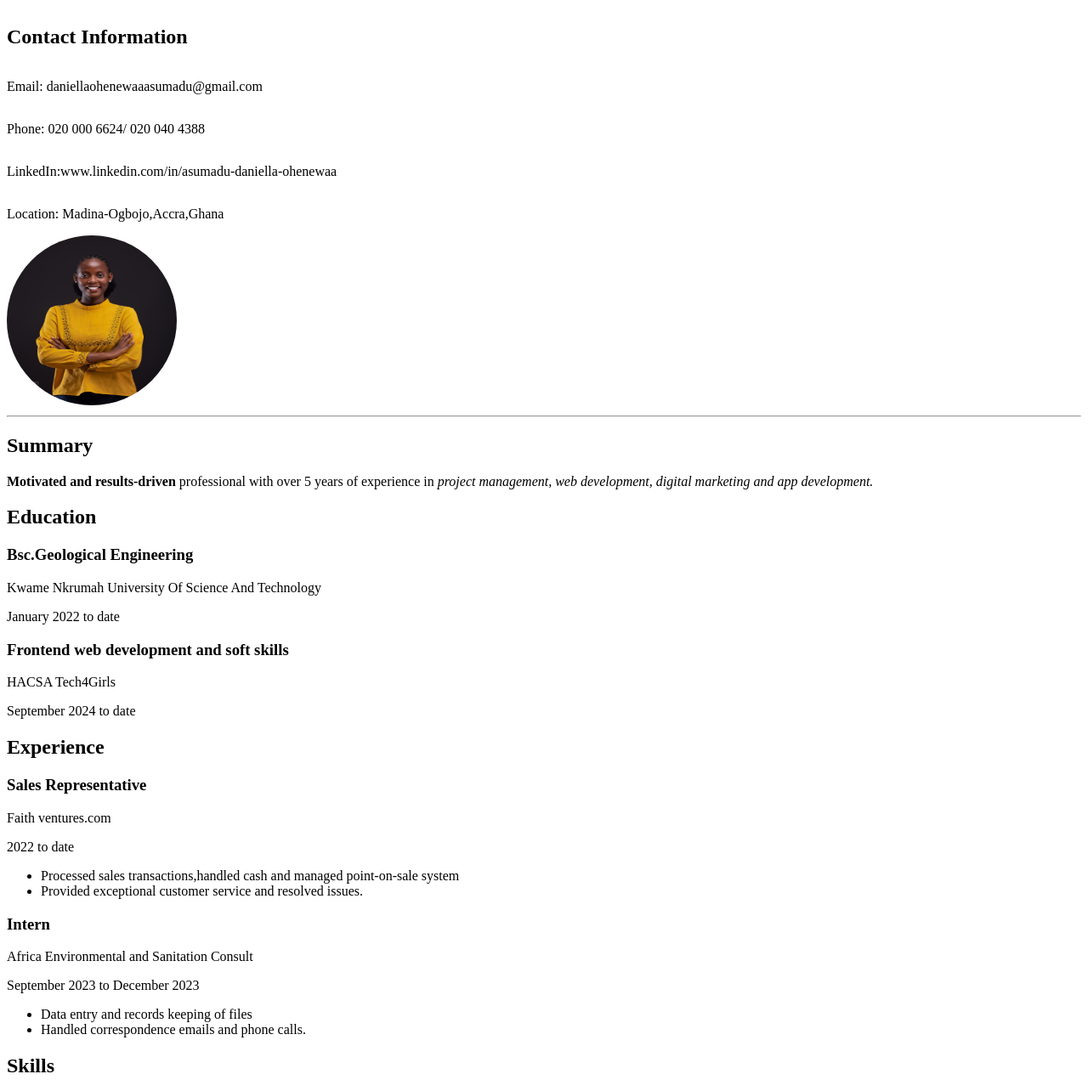
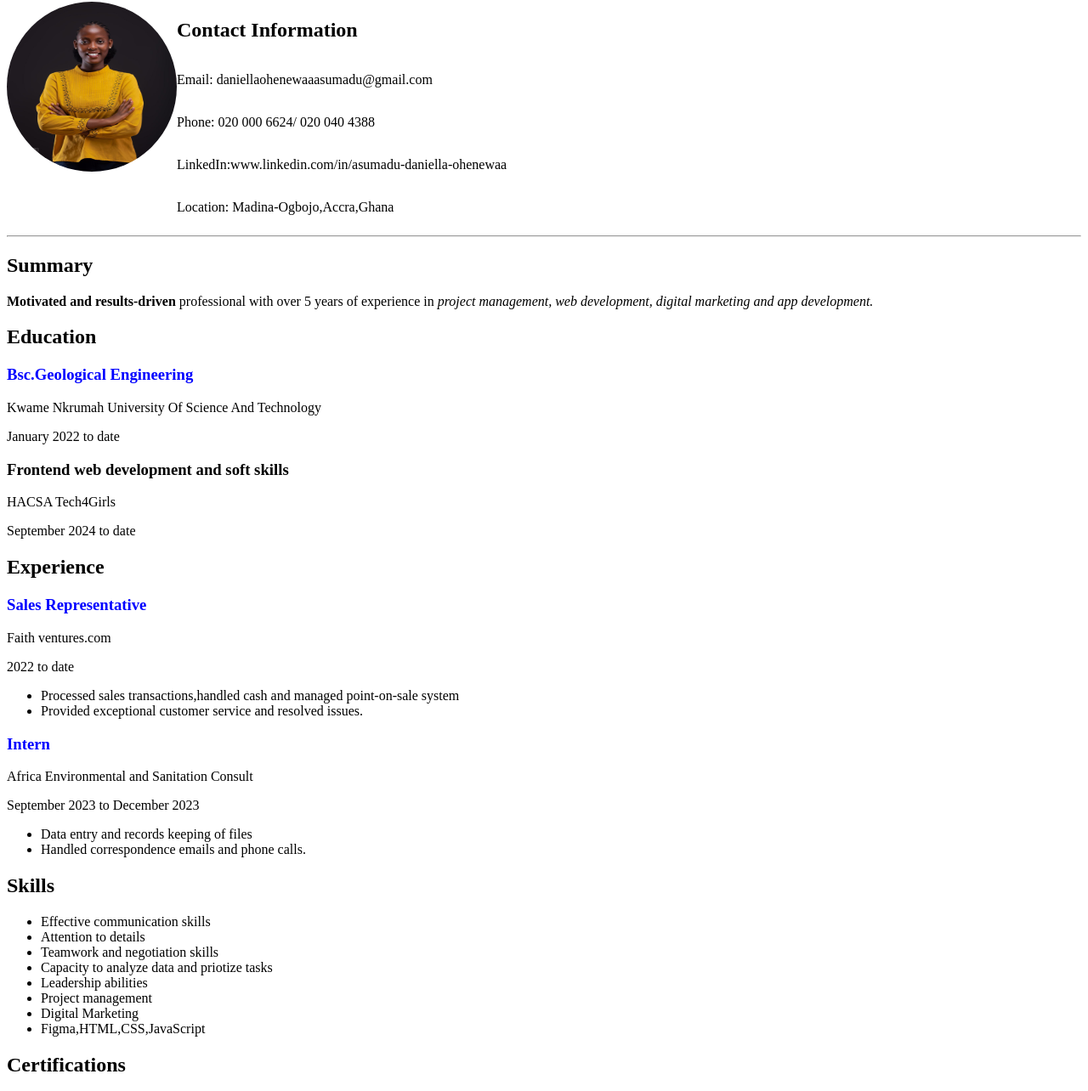
Before and after one commit to DaniellaOhenewaaAsumadu/T4G-homework2, a plain HTML site: page index.html in a window 1280 px wide. Shown: the part 78-1362 px from the top of the page at 85% size. Drawn offline with Linux system fonts and the light colour scheme.

Commit message:
added a few changes

```diff
--- a/index.html
+++ b/index.html
@@ -7,15 +7,22 @@
     <link rel="stylesheet" href="src/style.css">
 </head>
 <body class=".entire-cv">
-    <div class="firstsection">
+
      <h1 class="personal-information">Asumadu Daniella Ohenewaa</h1>
-    <h2>Contact Information</h2>
+
+<section class="all">
+<div class="change-postion2">
+<img class="cv-image" src="images/Daniella.jpg" alt="my picture" width="310"height="180">
+</div>
+  <div class="firstsection">
+     <h2>Contact Information</h2>
     <p>Email: daniellaohenewaaasumadu@gmail.com</p>
     <p>Phone: 020 000 6624/ 020 040 4388</p>
     <p>LinkedIn:www.linkedin.com/in/asumadu-daniella-ohenewaa</p>
     <p>Location: Madina-Ogbojo,Accra,Ghana</p>
     </div>
-    <img class="cv-image" src="images/Daniella.jpg" alt="my picture" width="310"height="180">
+</section>
+
     <hr>
     <h2>Summary</h2>
     <p><b>Motivated and results-driven </b>professional with over 5 years of experience in <i>project management,
@@ -23,14 +30,14 @@
     </i>
     </p>
     <h2>Education</h2>
-    <h3>Bsc.Geological Engineering</h3>
+    <h3 class="change-colour1">Bsc.Geological Engineering</h3>
     <p>Kwame Nkrumah University Of Science And Technology</p>
     <p>January 2022 to date</p>
     <h3>Frontend web development and soft skills</h3>
     <p>HACSA Tech4Girls</p>
     <p>September 2024 to date</p>
     <h2>Experience</h2>
-    <h3>Sales Representative</h3>
+    <h3 class="change-colour2">Sales Representative</h3>
     <p>Faith ventures.com</p>
     <p>2022 to date</p>
     <ul>
@@ -41,7 +48,7 @@
             Provided exceptional customer service and resolved issues.
         </li>
     </ul>
-    <h3>Intern </h3>
+    <h3 class="change-colour3">Intern </h3>
     <p>Africa Environmental and Sanitation Consult</p>
     <p>September 2023 to December 2023</p>
     <ul>
@@ -77,7 +84,7 @@
     <button>Get to know more about me</button>
     <h2>References</h2>
     <p>Available Upon request</p>
-    <button>Watch Video</button>
+    <button class="change-colour4">Watch Video</button>
 
 
 </body>
--- a/src/style.css
+++ b/src/style.css
@@ -14,7 +14,7 @@
 }
 .firstsection{
     display: flex;
-    justify-content: center;
+    justify-content: right;
     flex-direction: column;
 }
 .personal-information{
@@ -31,3 +31,21 @@
     margin: 20px;
     border-radius: 30px;
 }
+.change-colour1{
+    color: blue;
+}
+.change-colour2{
+    color: blue;
+}
+.change-colour3{
+    color: blue;
+}
+.change-colour4{
+    color: blue;
+}
+.change-position2{
+    margin-right: 20px;
+}
+.all{
+    display: flex;
+}
```
